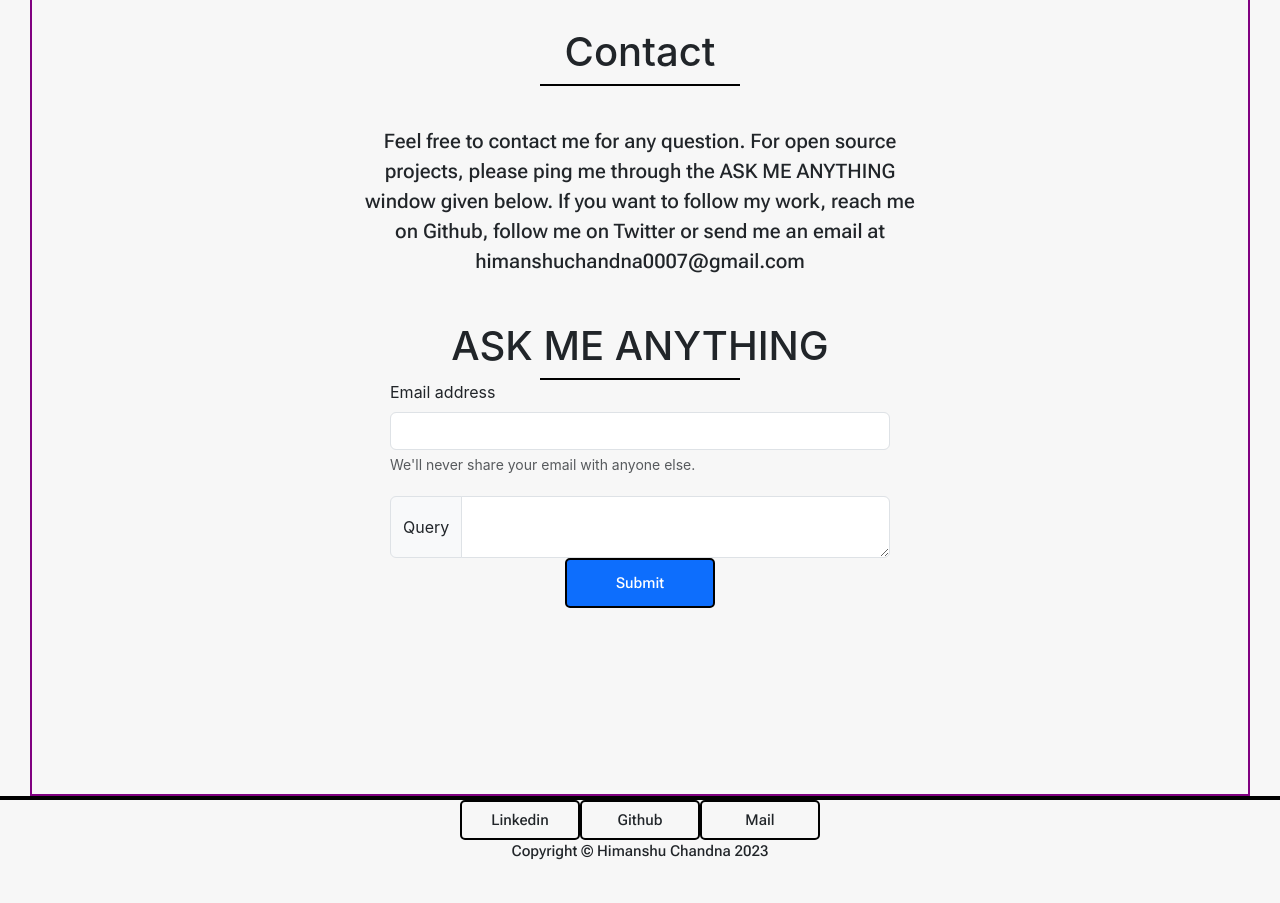
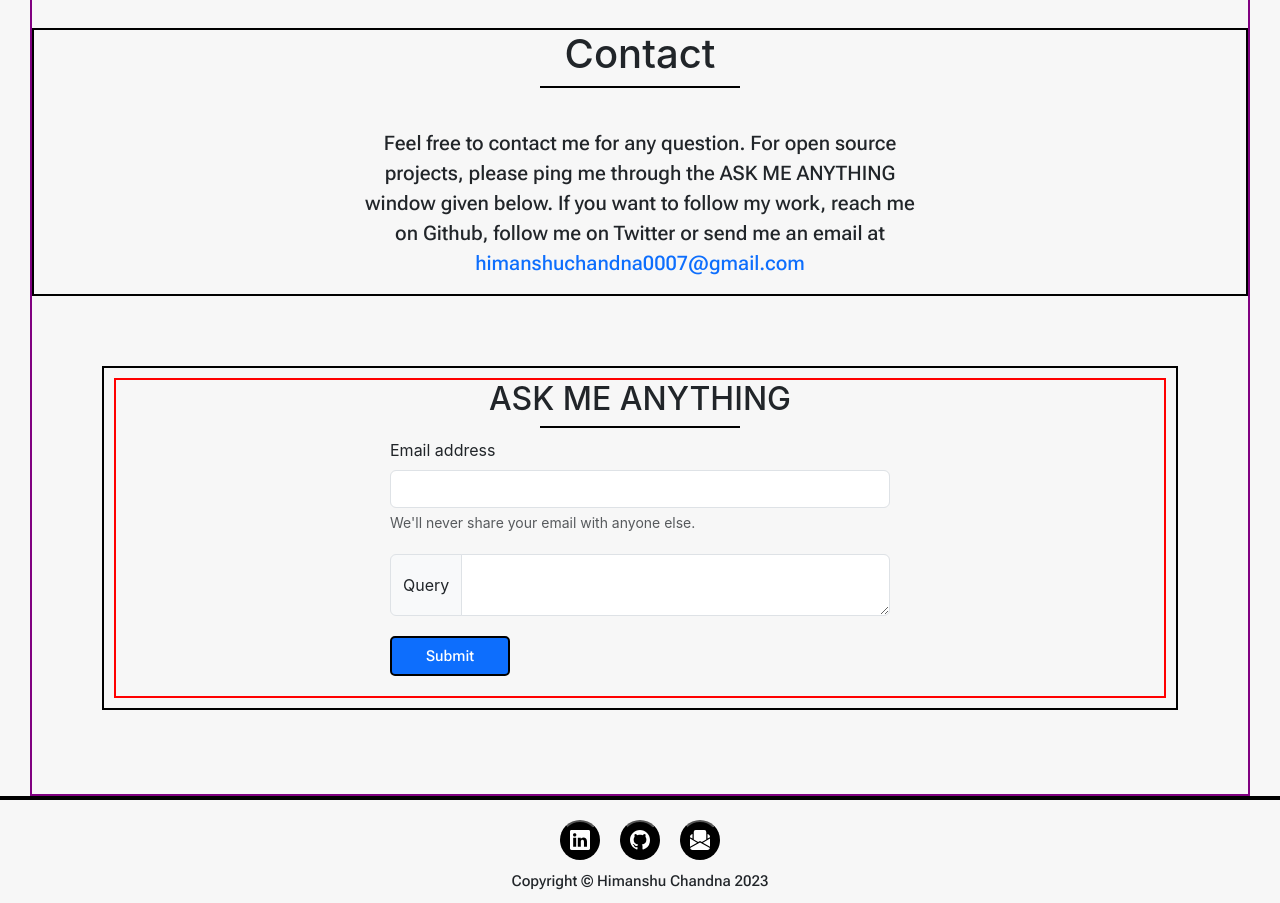
Before and after one commit to HimanshuChandna/HimanshuChandna.github.io, a React (Create React App) app in the folder website/portfolio/: page / in a window 1280 px wide. Shown: the part 2460-3363 px from the top of the page. Before the commit the page ends 3333 px from the top, so only its background shows below. Built offline with nearby package versions, Linux system fonts and the light colour scheme.

Commit message:
minor-adjustments

```diff
--- a/website/portfolio/src/App.css
+++ b/website/portfolio/src/App.css
@@ -423,6 +423,19 @@
 
 }
 
+.Contact_sec{
+
+    border:2px solid black;
+
+}
+
+.query_form{
+
+    border:2px solid black;
+    margin:80px;
+
+}
+
 .Contact_heading{
 
     text-align:center;
@@ -450,6 +463,12 @@
 
 }
 
+#contact_sub_heading a{
+
+    text-decoration:none;
+
+}
+
 .Contact_form_heading{
 
     text-align:center;
@@ -459,9 +478,23 @@
 .query_form{
 
     /* border:2px solid grey; */
-    margin:20px;
+    /* margin:20px; */
     padding:10px;
+    border:2px solid black;
+    margin:70px;
+    display:flex;
+    flex-direction:column;
+    justify-content: center;
     /* border-radius:10px; */
+
+}
+
+.form{
+
+    border:2px solid red;
+    display:inline-flex;
+    flex-direction: column;
+    align-items:center;
 
 }
 
@@ -469,7 +502,8 @@
 
     display:flex;
     flex-direction:column;
-    align-items:center;
+    align-items:flex-start;
+    margin:10px 0px 0px 0px;
     /* border:2px solid red; */
 
 }
@@ -514,9 +548,10 @@
 
 #form_sub_btn{
 
-    height:50px;
-    width:150px;
+    height:40px;
+    width:120px;
     border-radius:5px;
+    margin:20px 0px;
     border:2px solid black;
     /* justify-content: center; */
     font-size: 15px;
@@ -542,21 +577,43 @@
     display:flex;
     flex-direction:row;
     justify-content: center;
-    margin:0px;
+    margin:20px 0px 10px 0px;
+    gap:20px;
 
 
 }
 
 #footer_btns{
 
-    width:120px;
+    width:40px;
     height:40px;
-    border-radius:5px;
-    background-color:transparent;
-    border:2px solid black;
-    font-size: 15px;
+    border-radius:100%;
+    background-color:black;
+    border-left:2px solid black;
+    border-right:2px solid black;
+    font-size: 13px;
     font-family: "Roboto Flex";
     font-weight:medium;
+
+}
+
+#footer_btns:hover{
+
+    background-color:rgb(70, 70, 70);
+
+}
+
+#foot_linkedin, #foot_github, #foot_mail{
+
+    width:20px;
+    height:20px;
+    color:white;
+
+}
+
+#foot_linkedin:hover, #foot_github:hover, #foot_mail:hover{
+
+    color:rgb(37, 172, 255);
 
 }
 
--- a/website/portfolio/src/components/Contact.js
+++ b/website/portfolio/src/components/Contact.js
@@ -7,14 +7,17 @@
 
         <>
         <div class="contact_container">
+            <div class="Contact_sec">
             <h1 className='Contact_heading'>Contact</h1>
             <div class="underline"></div>
             <div class="contact_sub_heading">
-            <p id="contact_sub_heading">Feel free to contact me for any question. For open source projects, please ping me through the ASK ME ANYTHING window given below. If you want to follow my work, reach me on Github, follow me on Twitter or send me an email at himanshuchandna0007@gmail.com</p>
+            <p id="contact_sub_heading">Feel free to contact me for any question. For open source projects, please ping me through the ASK ME ANYTHING window given below. If you want to follow my work, reach me on Github, follow me on Twitter or send me an email at <a href="mailto:himanshuchandna0007@gmail.com?subject='Enter your subject here!'&body='Enter your query here!'" target="_blank" rel="noopener noreferrer"><span>himanshuchandna0007@gmail.com</span></a></p>
+            </div>
             </div>
             {/* <div class="underline"></div> */}
-            <form class="query_form">
-                <h1 className='Contact_form_heading'>ASK ME ANYTHING</h1>
+            <div class="query_form">
+            <form class="form">
+                <h2 className='Contact_form_heading'>ASK ME ANYTHING</h2>
                 <div class="underline"></div>
                 <div class="Contact-form">
                 <div class="mb-3">
@@ -36,12 +39,28 @@
                 </div>
             </form>
             </div>
+            </div>
             {/* <div class="underline"></div> */}
             <div class="footer_div"></div>
             <div class="footer_btn_container">
-                <button type="button" id="footer_btns" class="btn btn-outline-dark">Linkedin</button>
-                <button type="button" id="footer_btns" class="btn btn-outline-dark">Github</button>
-                <button type="button" id="footer_btns" class="btn btn-outline-dark">Mail</button>
+                <a href="https://linkedin.com/in/mr-himanshu-chandna/" target="_blank" rel="noopener noreferrer" ><button type="button" id="footer_btns">
+                    {/* Linkedin */}
+                    <svg id="foot_linkedin" xmlns="http://www.w3.org/2000/svg" width="16" height="16" fill="currentColor" class="bi bi-linkedin" viewBox="0 0 16 16">
+  <path d="M0 1.146C0 .513.526 0 1.175 0h13.65C15.474 0 16 .513 16 1.146v13.708c0 .633-.526 1.146-1.175 1.146H1.175C.526 16 0 15.487 0 14.854V1.146zm4.943 12.248V6.169H2.542v7.225h2.401zm-1.2-8.212c.837 0 1.358-.554 1.358-1.248-.015-.709-.52-1.248-1.342-1.248-.822 0-1.359.54-1.359 1.248 0 .694.521 1.248 1.327 1.248h.016zm4.908 8.212V9.359c0-.216.016-.432.08-.586.173-.431.568-.878 1.232-.878.869 0 1.216.662 1.216 1.634v3.865h2.401V9.25c0-2.22-1.184-3.252-2.764-3.252-1.274 0-1.845.7-2.165 1.193v.025h-.016a5.54 5.54 0 0 1 .016-.025V6.169h-2.4c.03.678 0 7.225 0 7.225h2.4z"/>
+</svg>
+                    </button></a>
+                <a href="https://github.com/HimanshuChandna/" target="_blank" rel="noopener noreferrer" ><button type="button" id="footer_btns">
+                    {/* Github */}
+                    <svg id="foot_github" xmlns="http://www.w3.org/2000/svg" width="16" height="16" fill="currentColor" class="bi bi-github" viewBox="0 0 16 16">
+  <path d="M8 0C3.58 0 0 3.58 0 8c0 3.54 2.29 6.53 5.47 7.59.4.07.55-.17.55-.38 0-.19-.01-.82-.01-1.49-2.01.37-2.53-.49-2.69-.94-.09-.23-.48-.94-.82-1.13-.28-.15-.68-.52-.01-.53.63-.01 1.08.58 1.23.82.72 1.21 1.87.87 2.33.66.07-.52.28-.87.51-1.07-1.78-.2-3.64-.89-3.64-3.95 0-.87.31-1.59.82-2.15-.08-.2-.36-1.02.08-2.12 0 0 .67-.21 2.2.82.64-.18 1.32-.27 2-.27.68 0 1.36.09 2 .27 1.53-1.04 2.2-.82 2.2-.82.44 1.1.16 1.92.08 2.12.51.56.82 1.27.82 2.15 0 3.07-1.87 3.75-3.65 3.95.29.25.54.73.54 1.48 0 1.07-.01 1.93-.01 2.2 0 .21.15.46.55.38A8.012 8.012 0 0 0 16 8c0-4.42-3.58-8-8-8z"/>
+</svg>
+                    </button></a>
+                <a href="mailto:himanshuchandna0007@gmail.com?subject='Enter your subject here!'&body='Enter your query here!'" target="_blank" rel="noopener noreferrer" ><button type="button" id="footer_btns">
+                    {/* Mail */}
+                    <svg id="foot_mail" xmlns="http://www.w3.org/2000/svg" width="16" height="16" fill="currentColor" class="bi bi-envelope-paper-fill" viewBox="0 0 16 16">
+  <path fill-rule="evenodd" d="M6.5 9.5 3 7.5v-6A1.5 1.5 0 0 1 4.5 0h7A1.5 1.5 0 0 1 13 1.5v6l-3.5 2L8 8.75l-1.5.75ZM1.059 3.635 2 3.133v3.753L0 5.713V5.4a2 2 0 0 1 1.059-1.765ZM16 5.713l-2 1.173V3.133l.941.502A2 2 0 0 1 16 5.4v.313Zm0 1.16-5.693 3.337L16 13.372v-6.5Zm-8 3.199 7.941 4.412A2 2 0 0 1 14 16H2a2 2 0 0 1-1.941-1.516L8 10.072Zm-8 3.3 5.693-3.162L0 6.873v6.5Z"/>
+</svg>
+                    </button></a>
             </div>
 
             <p id="footer_cr">Copyright © Himanshu Chandna 2023</p>
```
